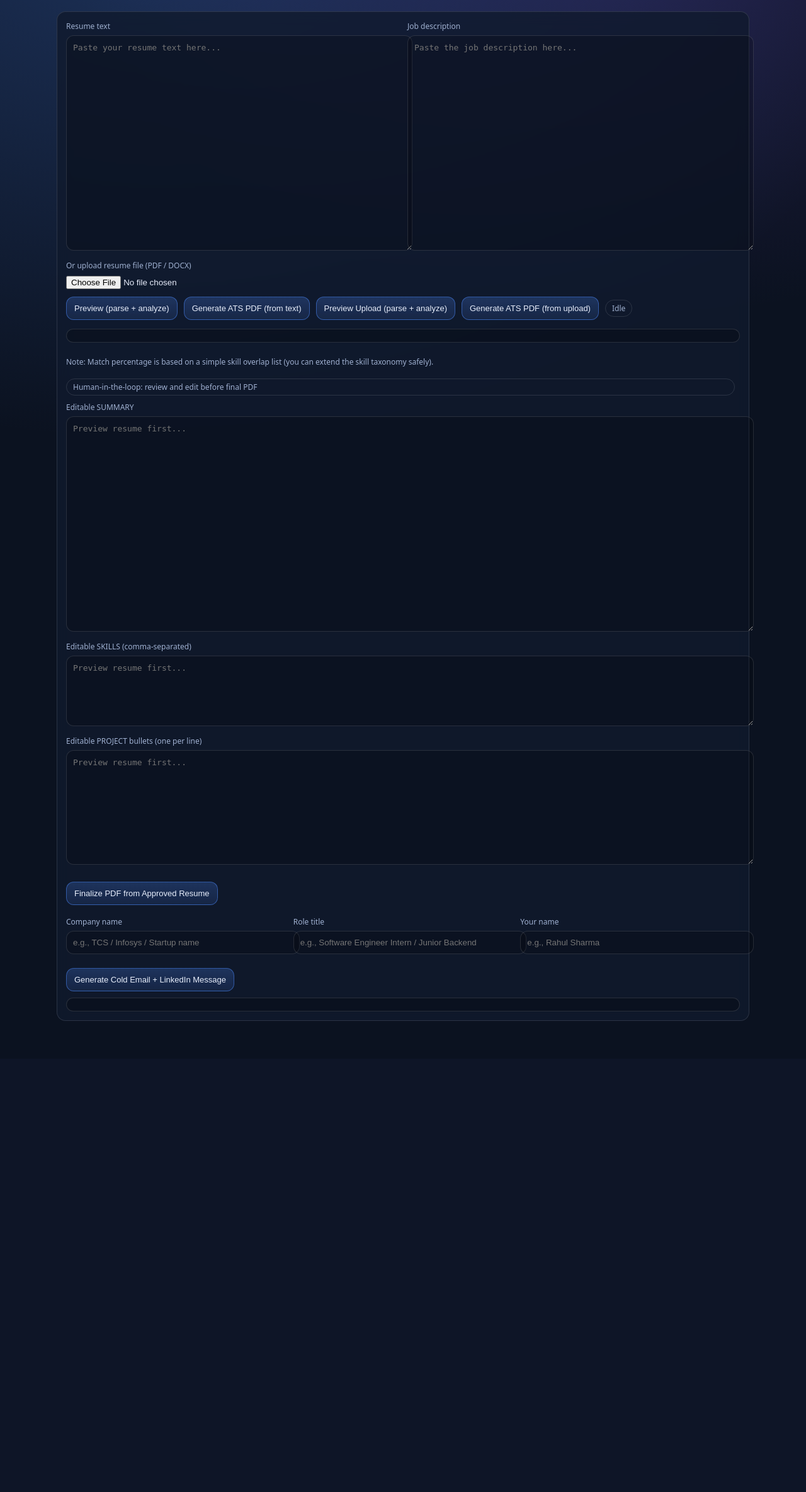
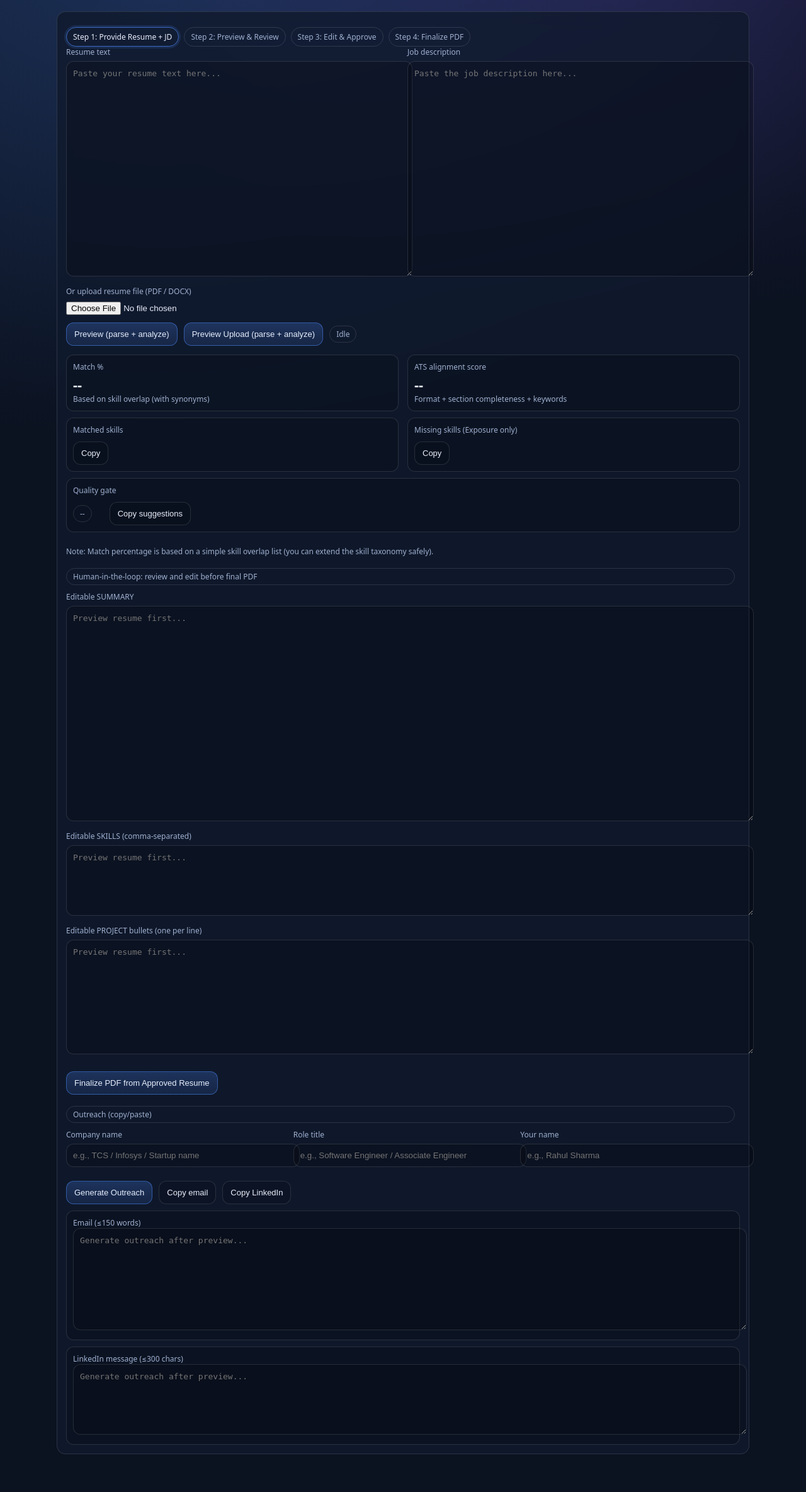
Before and after one commit to kvs-varun/smart-job-agent, a Flask app: page / in a window 1280 px wide. Shown: the part 99-2468 px from the top of the page at 63% size. Before the commit the page ends 1720 px from the top, so only its background shows below. Run offline with Flask 3, Linux system fonts and the light colour scheme.

Commit message:
feat: UX cleanup with step progress, clean panels, and copy actions

```diff
--- a/backend/templates/index.html
+++ b/backend/templates/index.html
@@ -119,6 +119,62 @@
         font-size: 12px;
         margin-right: 8px;
       }
+      .steps {
+        display: flex;
+        gap: 8px;
+        flex-wrap: wrap;
+        margin-top: 10px;
+      }
+      .step {
+        padding: 6px 10px;
+        border-radius: 999px;
+        border: 1px solid var(--border);
+        color: var(--muted);
+        font-size: 12px;
+      }
+      .step.active {
+        border-color: rgba(79, 140, 255, 0.7);
+        color: var(--text);
+        box-shadow: 0 0 0 3px rgba(79, 140, 255, 0.14);
+      }
+      .row {
+        display: grid;
+        grid-template-columns: 1fr 1fr;
+        gap: 14px;
+      }
+      .card {
+        background: rgba(0, 0, 0, 0.18);
+        border: 1px solid var(--border);
+        border-radius: 12px;
+        padding: 10px;
+      }
+      .metric {
+        font-size: 22px;
+        font-weight: 700;
+        margin-top: 4px;
+      }
+      .small {
+        font-size: 12px;
+        color: var(--muted);
+      }
+      .list {
+        margin: 0;
+        padding-left: 16px;
+        color: var(--text);
+        font-size: 13px;
+        line-height: 1.45;
+      }
+      .toolbar {
+        display: flex;
+        gap: 10px;
+        flex-wrap: wrap;
+        align-items: center;
+        margin-top: 10px;
+      }
+      .ghost {
+        border: 1px solid var(--border);
+        background: rgba(0, 0, 0, 0.15);
+      }
       pre {
         margin: 0;
         white-space: pre-wrap;
@@ -159,6 +215,13 @@
       </div>
 
       <div class="panel">
+        <div class="steps" aria-label="Progress">
+          <div id="step1" class="step active">Step 1: Provide Resume + JD</div>
+          <div id="step2" class="step">Step 2: Preview & Review</div>
+          <div id="step3" class="step">Step 3: Edit & Approve</div>
+          <div id="step4" class="step">Step 4: Finalize PDF</div>
+        </div>
+
         <div class="grid">
           <div>
             <label for="resumeText">Resume text</label>
@@ -179,15 +242,58 @@
 
         <div class="actions">
           <button id="previewTextBtn">Preview (parse + analyze)</button>
-          <button id="generateBtn">Generate ATS PDF (from text)</button>
+          <button id="generateBtn" style="display:none;">Generate ATS PDF (from text)</button>
           <button id="previewUploadBtn">Preview Upload (parse + analyze)</button>
-          <button id="generateUploadBtn">Generate ATS PDF (from upload)</button>
+          <button id="generateUploadBtn" style="display:none;">Generate ATS PDF (from upload)</button>
           <span id="status" class="pill">Idle</span>
           <a id="downloadLink" class="link" href="#" style="display:none;">Download PDF</a>
         </div>
 
         <div class="result">
-          <pre id="output" aria-live="polite"></pre>
+          <div class="row">
+            <div class="card">
+              <div class="small">Match %</div>
+              <div id="matchPct" class="metric">--</div>
+              <div class="small">Based on skill overlap (with synonyms)</div>
+            </div>
+            <div class="card">
+              <div class="small">ATS alignment score</div>
+              <div id="atsScore" class="metric">--</div>
+              <div class="small">Format + section completeness + keywords</div>
+            </div>
+          </div>
+
+          <div class="row">
+            <div class="card">
+              <div class="small">Matched skills</div>
+              <ul id="matchedSkills" class="list"></ul>
+              <div class="toolbar">
+                <button id="copyMatchedBtn" class="ghost">Copy</button>
+              </div>
+            </div>
+            <div class="card">
+              <div class="small">Missing skills (Exposure only)</div>
+              <ul id="missingSkills" class="list"></ul>
+              <div class="toolbar">
+                <button id="copyMissingBtn" class="ghost">Copy</button>
+              </div>
+            </div>
+          </div>
+
+          <div class="card">
+            <div class="small">Quality gate</div>
+            <div class="toolbar">
+              <span id="gateStatus" class="pill">--</span>
+              <span class="small" id="gateMeta"></span>
+              <button id="copySuggestionsBtn" class="ghost">Copy suggestions</button>
+            </div>
+            <ul id="gateSuggestions" class="list"></ul>
+          </div>
+
+          <div class="card" id="errorBox" style="display:none;">
+            <div class="small">Error</div>
+            <div id="errorText" style="white-space:pre-wrap; font-size: 13px;"></div>
+          </div>
           <div class="footer">
             Note: Match percentage is based on a simple skill overlap list (you can extend the skill taxonomy safely).
           </div>
@@ -216,6 +322,7 @@
         </div>
 
         <div class="result" style="margin-top: 18px;">
+          <div class="pill">Outreach (copy/paste)</div>
           <div style="display:flex; gap: 12px; flex-wrap: wrap; align-items: flex-end;">
             <div style="min-width: 240px; flex: 1;">
               <label for="companyName">Company name</label>
@@ -223,7 +330,7 @@
             </div>
             <div style="min-width: 240px; flex: 1;">
               <label for="roleTitle">Role title</label>
-              <input id="roleTitle" type="text" style="width:100%; padding:10px; border-radius:12px; border:1px solid var(--border); background: rgba(0,0,0,0.2); color: var(--text);" placeholder="e.g., Software Engineer Intern / Junior Backend" />
+              <input id="roleTitle" type="text" style="width:100%; padding:10px; border-radius:12px; border:1px solid var(--border); background: rgba(0,0,0,0.2); color: var(--text);" placeholder="e.g., Software Engineer / Associate Engineer" />
             </div>
             <div style="min-width: 240px; flex: 1;">
               <label for="candidateName">Your name</label>
@@ -232,9 +339,20 @@
           </div>
 
           <div class="actions">
-            <button id="coldEmailBtn">Generate Cold Email + LinkedIn Message</button>
+            <button id="coldEmailBtn">Generate Outreach</button>
+            <button id="copyEmailBtn" class="ghost">Copy email</button>
+            <button id="copyLinkedinBtn" class="ghost">Copy LinkedIn</button>
           </div>
-          <pre id="outreachOutput" aria-live="polite"></pre>
+
+          <div class="card">
+            <div class="small">Email (≤150 words)</div>
+            <textarea id="emailBody" style="min-height: 140px;" placeholder="Generate outreach after preview..."></textarea>
+          </div>
+
+          <div class="card">
+            <div class="small">LinkedIn message (≤300 chars)</div>
+            <textarea id="linkedinMsg" style="min-height: 90px;" placeholder="Generate outreach after preview..."></textarea>
+          </div>
         </div>
       </div>
     </div>
@@ -245,11 +363,32 @@
       const generateUploadBtn = document.getElementById('generateUploadBtn');
       const previewUploadBtn = document.getElementById('previewUploadBtn');
       const statusEl = document.getElementById('status');
-      const outputEl = document.getElementById('output');
       const downloadLink = document.getElementById('downloadLink');
-      const outreachOutputEl = document.getElementById('outreachOutput');
       const coldEmailBtn = document.getElementById('coldEmailBtn');
+      const copyEmailBtn = document.getElementById('copyEmailBtn');
+      const copyLinkedinBtn = document.getElementById('copyLinkedinBtn');
+      const emailBodyEl = document.getElementById('emailBody');
+      const linkedinMsgEl = document.getElementById('linkedinMsg');
       const resumeFileEl = document.getElementById('resumeFile');
+
+      const matchPctEl = document.getElementById('matchPct');
+      const atsScoreEl = document.getElementById('atsScore');
+      const matchedSkillsEl = document.getElementById('matchedSkills');
+      const missingSkillsEl = document.getElementById('missingSkills');
+      const gateStatusEl = document.getElementById('gateStatus');
+      const gateMetaEl = document.getElementById('gateMeta');
+      const gateSuggestionsEl = document.getElementById('gateSuggestions');
+      const errorBoxEl = document.getElementById('errorBox');
+      const errorTextEl = document.getElementById('errorText');
+
+      const copyMatchedBtn = document.getElementById('copyMatchedBtn');
+      const copyMissingBtn = document.getElementById('copyMissingBtn');
+      const copySuggestionsBtn = document.getElementById('copySuggestionsBtn');
+
+      const step1El = document.getElementById('step1');
+      const step2El = document.getElementById('step2');
+      const step3El = document.getElementById('step3');
+      const step4El = document.getElementById('step4');
 
       const editSummaryEl = document.getElementById('editSummary');
       const editSkillsEl = document.getElementById('editSkills');
@@ -260,9 +399,32 @@
       let lastJobAnalysis = null;
       let approvedResumeJson = null;
 
+      function setStep(n) {
+        const steps = [step1El, step2El, step3El, step4El];
+        steps.forEach((el, idx) => {
+          if (!el) return;
+          el.classList.toggle('active', idx === (n - 1));
+        });
+      }
+
       function setStatus(text) {
         statusEl.textContent = text;
       }
+
+      function setPrereqState(previewReady) {
+        finalizeBtn.disabled = !previewReady;
+        coldEmailBtn.disabled = !previewReady;
+        copyEmailBtn.disabled = !previewReady;
+        copyLinkedinBtn.disabled = !previewReady;
+        copyMatchedBtn.disabled = !previewReady;
+        copyMissingBtn.disabled = !previewReady;
+        copySuggestionsBtn.disabled = !previewReady;
+      }
+
+      // Initial state
+      setStep(1);
+      clearPanels();
+      setPrereqState(false);
 
       function setMutualExclusion() {
         const resumeText = document.getElementById('resumeText').value;
@@ -323,12 +485,16 @@
         const jobDescription = document.getElementById('jobDescription').value;
 
         if (!resumeText.trim()) {
-          outputEl.textContent = 'Error: resumeText is required for preview.';
+          showError('Error: resumeText is required for preview.');
           return;
         }
 
-        setStatus('Parsing...');
+        clearPanels();
+        setPrereqState(false);
+        setStep(2);
+        setStatus('Step 2: Parsing & analyzing...');
         previewTextBtn.disabled = true;
+        finalizeBtn.disabled = true;
         try {
           const res = await fetch('/agent/preview-resume-text', {
             method: 'POST',
@@ -336,13 +502,21 @@
             body: JSON.stringify({ resumeText, jobDescription, role_preference: 'auto' })
           });
           const data = await res.json();
-          outputEl.textContent = JSON.stringify(data.analysis || data, null, 2);
+          if (!res.ok) {
+            showError(data.error ? JSON.stringify(data, null, 2) : 'Preview failed');
+            setStatus('Error');
+            return;
+          }
+
           lastJobAnalysis = (data.analysis && data.analysis.job_analysis) ? data.analysis.job_analysis : null;
           populateEditors(data.resume_preview);
-          setStatus(res.ok ? 'Ready (preview)' : 'Error');
+          renderAnalysis(data.analysis);
+          setPrereqState(true);
+          setStep(3);
+          setStatus('Step 3: Review & edit, then approve');
         } catch (e) {
           setStatus('Error');
-          outputEl.textContent = String(e);
+          showError(String(e));
         } finally {
           previewTextBtn.disabled = false;
         }
@@ -353,12 +527,15 @@
         const resumeFile = resumeFileEl.files[0];
 
         if (!resumeFile) {
-          outputEl.textContent = 'Error: resumeFile is required for preview.';
+          showError('Error: resumeFile is required for preview.');
           return;
         }
 
-        setStatus('Parsing...');
+        clearPanels();
+        setStep(2);
+        setStatus('Step 2: Parsing & analyzing...');
         previewUploadBtn.disabled = true;
+        finalizeBtn.disabled = true;
         try {
           const form = new FormData();
           form.append('resumeFile', resumeFile);
@@ -366,13 +543,21 @@
 
           const res = await fetch('/agent/preview-resume-upload', { method: 'POST', body: form });
           const data = await res.json();
-          outputEl.textContent = JSON.stringify(data.analysis || data, null, 2);
+          if (!res.ok) {
+            showError(data.error ? JSON.stringify(data, null, 2) : 'Preview failed');
+            setStatus('Error');
+            return;
+          }
+
           lastJobAnalysis = (data.analysis && data.analysis.job_analysis) ? data.analysis.job_analysis : null;
           populateEditors(data.resume_preview);
-          setStatus(res.ok ? 'Ready (preview)' : 'Error');
+          renderAnalysis(data.analysis);
+          setPrereqState(true);
+          setStep(3);
+          setStatus('Step 3: Review & edit, then approve');
         } catch (e) {
           setStatus('Error');
-          outputEl.textContent = String(e);
+          showError(String(e));
         } finally {
           previewUploadBtn.disabled = false;
         }
@@ -386,11 +571,12 @@
         finalDownloadLink.href = '#';
 
         if (!approvedResumeJson) {
-          outputEl.textContent = 'Error: Preview a resume first.';
+          showError('Error: Preview a resume first.');
           return;
         }
 
-        setStatus('Generating PDF...');
+        setStep(4);
+        setStatus('Step 4: Validating & generating PDF...');
         finalizeBtn.disabled = true;
         try {
           const approved = readApprovedFromEditors();
@@ -403,104 +589,32 @@
             })
           });
           const data = await res.json();
-          outputEl.textContent = JSON.stringify(data, null, 2);
+          if (!res.ok) {
+            showError(data.error ? JSON.stringify(data, null, 2) : 'Finalize failed');
+            setStatus('Error');
+            setStep(3);
+            return;
+          }
           if (res.ok && data.download_url) {
             finalDownloadLink.href = data.download_url;
             finalDownloadLink.style.display = 'inline-block';
           }
-          setStatus(res.ok ? 'Ready' : 'Error');
+          setStatus('Ready');
         } catch (e) {
           setStatus('Error');
-          outputEl.textContent = String(e);
+          showError(String(e));
         } finally {
           finalizeBtn.disabled = false;
         }
       });
 
-      generateBtn.addEventListener('click', async () => {
-        const resumeText = document.getElementById('resumeText').value;
-        const jobDescription = document.getElementById('jobDescription').value;
-
-        outputEl.textContent = '';
-        downloadLink.style.display = 'none';
-        downloadLink.href = '#';
-
-        if (!resumeText.trim() || !jobDescription.trim()) {
-          outputEl.textContent = 'Error: resumeText and jobDescription are required.';
-          return;
-        }
-
-        setStatus('Generating...');
-        generateBtn.disabled = true;
-
-        try {
-          const res = await fetch('/agent/generate-resume', {
-            method: 'POST',
-            headers: { 'Content-Type': 'application/json' },
-            body: JSON.stringify({ resumeText, jobDescription })
-          });
-
-          const data = await res.json();
-          outputEl.textContent = JSON.stringify(data, null, 2);
-
-          if (res.ok && data.download_url) {
-            downloadLink.href = data.download_url;
-            downloadLink.style.display = 'inline-block';
-          }
-
-          setStatus(res.ok ? 'Done' : 'Error');
-        } catch (e) {
-          setStatus('Error');
-          outputEl.textContent = String(e);
-        } finally {
-          generateBtn.disabled = false;
-        }
+      copySuggestionsBtn.addEventListener('click', () => {
+        const items = Array.from(gateSuggestionsEl.querySelectorAll('li')).map(li => li.textContent);
+        copyText(items.join('\n'));
       });
 
-      generateUploadBtn.addEventListener('click', async () => {
-        const jobDescription = document.getElementById('jobDescription').value;
-        const resumeFile = document.getElementById('resumeFile').files[0];
-
-        outputEl.textContent = '';
-        downloadLink.style.display = 'none';
-        downloadLink.href = '#';
-
-        if (!resumeFile || !jobDescription.trim()) {
-          outputEl.textContent = 'Error: resumeFile and jobDescription are required.';
-          return;
-        }
-
-        setStatus('Uploading...');
-        generateUploadBtn.disabled = true;
-        generateBtn.disabled = true;
-
-        try {
-          const form = new FormData();
-          form.append('resumeFile', resumeFile);
-          form.append('jobDescription', jobDescription);
-
-          const res = await fetch('/agent/generate-resume-upload', {
-            method: 'POST',
-            body: form
-          });
-
-          const data = await res.json();
-          outputEl.textContent = JSON.stringify(data, null, 2);
-
-          if (res.ok && data.download_url) {
-            downloadLink.href = data.download_url;
-            downloadLink.style.display = 'inline-block';
-          }
-
-          setStatus(res.ok ? 'Done' : 'Error');
-        } catch (e) {
-          setStatus('Error');
-          outputEl.textContent = String(e);
-        } finally {
-          generateUploadBtn.disabled = false;
-          generateBtn.disabled = false;
-        }
-      });
+      copyEmailBtn.addEventListener('click', () => copyText(emailBodyEl.value || ''));
+      copyLinkedinBtn.addEventListener('click', () => copyText(linkedinMsgEl.value || ''));
 
       coldEmailBtn.addEventListener('click', async () => {
         const jobDescription = document.getElementById('jobDescription').value;
@@ -508,10 +622,16 @@
         const roleTitle = document.getElementById('roleTitle').value;
         const candidateName = document.getElementById('candidateName').value;
 
-        outreachOutputEl.textContent = '';
+        emailBodyEl.value = '';
+        linkedinMsgEl.value = '';
+
+        if (!approvedResumeJson) {
+          showError('Error: Preview a resume first (Step 2).');
+          return;
+        }
 
         if (!jobDescription.trim() || !companyName.trim() || !roleTitle.trim()) {
-          outreachOutputEl.textContent = 'Error: jobDescription, companyName, and roleTitle are required.';
+          showError('Error: jobDescription, companyName, and roleTitle are required.');
           return;
         }
 
@@ -531,11 +651,13 @@
           });
 
           const data = await res.json();
-          outreachOutputEl.textContent = JSON.stringify(data, null, 2);
+          const out = data.outreach || {};
+          emailBodyEl.value = out.cold_email || '';
+          linkedinMsgEl.value = out.linkedin_message || '';
           setStatus(res.ok ? 'Done' : 'Error');
         } catch (e) {
           setStatus('Error');
-          outreachOutputEl.textContent = String(e);
+          showError(String(e));
         } finally {
           coldEmailBtn.disabled = false;
         }
```
